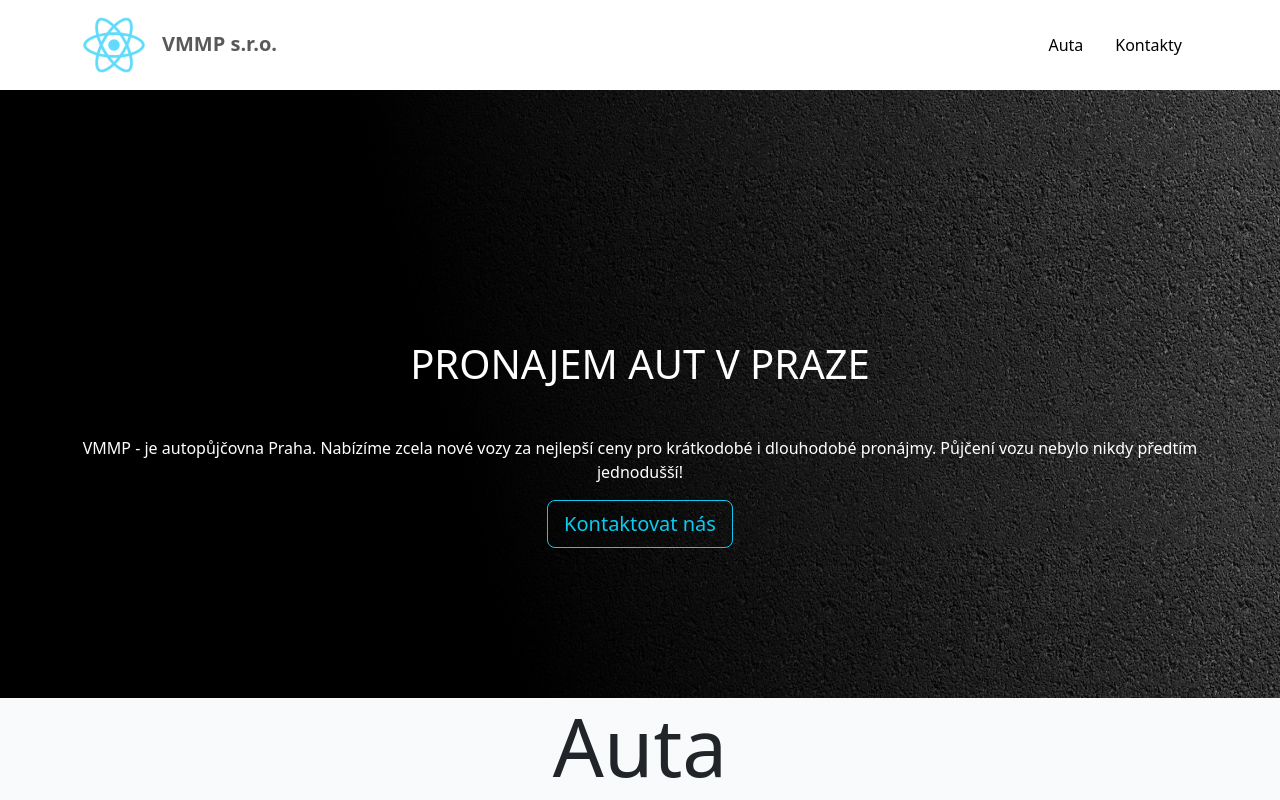
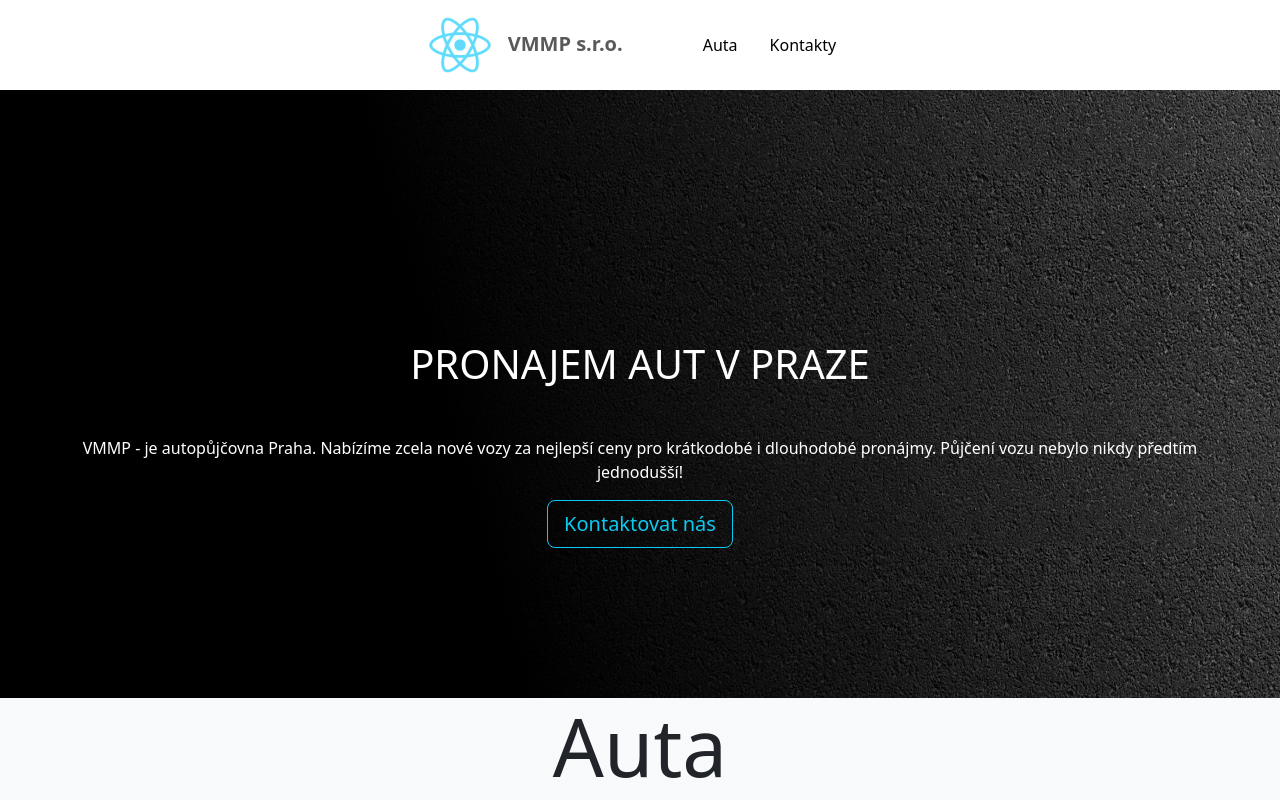
Before and after one commit to dryaed/brojsutworkmf, a React (Create React App) app: page / in a window 1280 px wide. Shown: the top 800 px of the page. Built offline with nearby package versions, Linux system fonts and the light colour scheme.

Commit message:
header tweak

```diff
--- a/src/js/HeaderCarrent.js
+++ b/src/js/HeaderCarrent.js
@@ -14,7 +14,7 @@
                 <div className="container">
                     <div className="row align-items-center">
                                 <nav className="navbar d-lg-block navbar-expand-lg">
-                                    <div className="container-fluid">
+                                    <div className="container-fluid align-items-center justify-content-center">
                                             <a className="navbar-brand d-flex align-content-start"
                                                href="#">
                                                 <img src="../logo192.png" alt="company" width="64" height="64"
```
